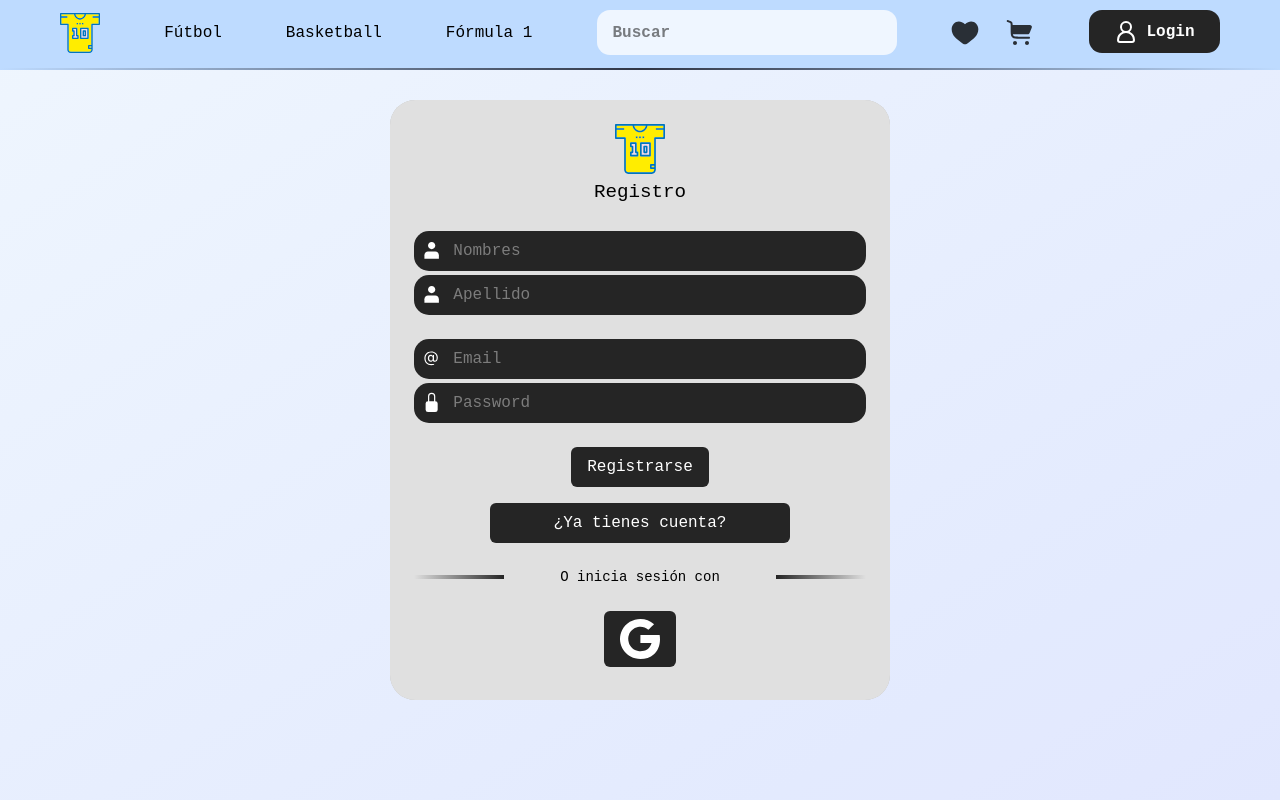
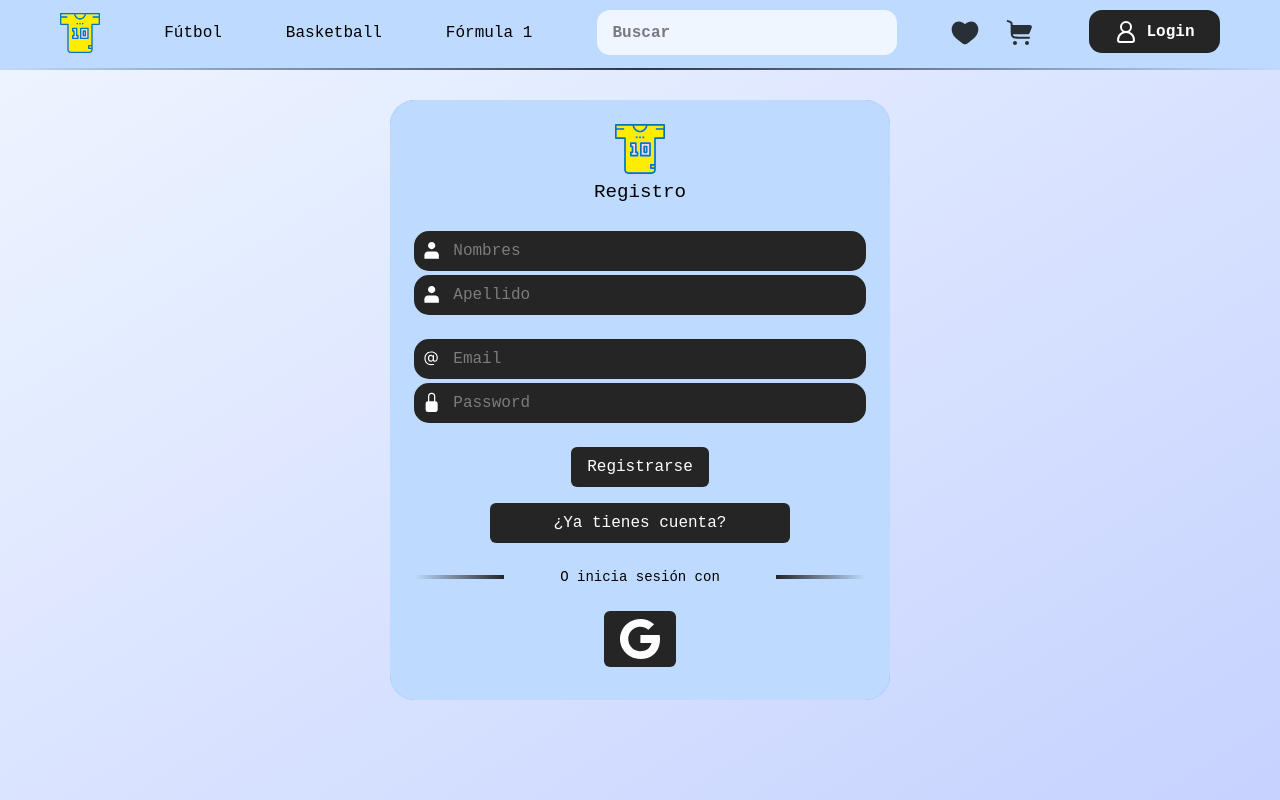
Before and after one commit to ldmora13/jerseys-colombia, a React (Vite) app: page /register in a window 1280 px wide. Built offline with nearby package versions, Linux system fonts and the light colour scheme; no server answers.

Commit message:
🔧 Color settings

```diff
--- a/src/components/Header.jsx
+++ b/src/components/Header.jsx
@@ -461,10 +461,10 @@ const Header = ({setCartVisible}) => {
                                     </div>
                                 </div>
                                 ): (
-                                <div id="card" className="rounded-[25px] w-full max-w-sm sm:max-w-md md:max-w-lg h-auto mx-auto transition-all duration-300 hover:shadow-[0_0_30px_1px_rgba(0,255,117,0.3)]" style={{ backgroundImage: "linear-gradient(163deg, #bebebe 0%, #bebebe 100%)",}}>
+                                <div id="card" className="rounded-[25px] w-full max-w-sm sm:max-w-md md:max-w-lg h-auto mx-auto transition-all duration-300 bg-blue-200 hover:shadow-[0_0_30px_1px_rgba(0,255,117,0.3)]">
                                     <div id="card2" className="w-full h-auto rounded-[25px] transition-all duration-200 hover:scale-[0.98] hover:rounded-[30px]">
                                     {/* Form */}
-                                        <form id="form" className="flex flex-col gap-5 sm:gap-6 p-4 sm:p-5 md:p-6 bg-[#e0e0e0] rounded-[25px]">
+                                        <form id="form" className="flex flex-col gap-5 sm:gap-6 p-4 sm:p-5 md:p-6 bg-gradient-to-br from-blue-50 to-indigo-100 rounded-[25px]">
                                         <p id="heading" className="text-center text-[1.1em] sm:text-[1.2em] text-black"> Iniciar sesión </p>
 
                                         {/* Email input */}
--- a/src/pages/ForgotPassword.jsx
+++ b/src/pages/ForgotPassword.jsx
@@ -58,12 +58,7 @@ const ForgotPassword = () => {
     <div className="h-screen w-screen flex justify-center items-center">
       <div
         id="card"
-        className="flex justify-center items-center rounded-[25px] w-[500px] h-[400px]"
-        style={{
-          backgroundImage:
-            "linear-gradient(163deg, #C9FCD4 0%, #AFFCBE 100%)",
-        }}
-      >
+        className="flex justify-center bg-blue-200 items-center rounded-[25px] w-[500px] h-[400px]">
         <div
           id="card2"
           className="rounded-0 w-[500px] h-[400px] transition-all duration-200 hover:scale-[0.98]"
@@ -71,7 +66,7 @@ const ForgotPassword = () => {
           {!isRecovery ? (
             <form
               onSubmit={handleResetPassword}
-              className="flex flex-col gap-6 p-6 bg-[#A4CEAC] rounded-[25px] h-full w-full"
+              className="flex flex-col gap-6 p-6 bg-gradient-to-br from-blue-100 to-indigo-200 rounded-[25px] h-full w-full"
             >
               <img src={logo} alt="logo" className="h-[40px]" />
               <p className="text-center text-2xl -mt-5">Jerseys Colombia</p>
@@ -93,7 +88,7 @@ const ForgotPassword = () => {
               <div className="flex justify-center">
                 <button
                   type="submit"
-                  className="flex items-center justify-center text-center w-[300px] p-2 rounded-md bg-[#252525] text-white hover:bg-[#AFFCBE] hover:text-black"
+                  className="flex items-center justify-center text-center w-[300px] p-2 rounded-md bg-[#252525] text-white hover:bg-blue-50 hover:text-black"
                 >
                   Enviar correo de restablecimiento
                 </button>
@@ -103,7 +98,7 @@ const ForgotPassword = () => {
           ) : (
             <form
               onSubmit={handleUpdatePassword}
-              className="flex flex-col gap-6 p-6 bg-[#A4CEAC] rounded-[25px] h-full w-full"
+              className="flex flex-col gap-6 p-6 bg-gradient-to-br from-blue-100 to-indigo-200 rounded-[25px] h-full w-full"
             >
               <p className="text-center text-xl">Nueva contraseña</p>
               <input
@@ -115,7 +110,7 @@ const ForgotPassword = () => {
               />
               <button
                 type="submit"
-                className="flex items-center justify-center text-center w-[300px] p-2 rounded-md bg-[#252525] text-white hover:bg-[#AFFCBE] hover:text-black"
+                className="flex items-center justify-center text-center w-[300px] p-2 rounded-md bg-[#252525] text-white hover:bg-blue-50 hover:text-black"
               >
                 Actualizar contraseña
               </button>
--- a/src/pages/Register.jsx
+++ b/src/pages/Register.jsx
@@ -94,17 +94,17 @@ const Register = () => {
   };
 
     return (
-        <div className="h-screen w-screen flex justify-center items-center bg-[#e0e0e00d]">
+        <div className="h-screen w-screen flex justify-center items-center bg-gradient-to-br from-blue-50 to-indigo-200">
             {alert.show && (
                 <Alert severity={alert.severity} variant="filled" className="absolute top-5 left-1/2 transform -translate-x-1/2 w-[300px] z-50" onClose={() => setAlert({ ...alert, show: false })}>
                     <AlertTitle>{alert.severity === "error" ? "Error" : "Éxito"}</AlertTitle>
                     {alert.message}
                 </Alert>
             )}
-            <div id="card" className="flex justify-center items-center rounded-[25px] w-[250px] h-[300px] md:w-[500px] md:h-[600px] " style={{backgroundImage: 'linear-gradient(163deg, #BEBEBE 0%, #BEBEBE 100%)',}}>
+            <div id="card" className="flex justify-center items-center bg-blue-400 rounded-[25px] w-[250px] h-[300px] md:w-[500px] md:h-[600px]">
                 <div id="card2" className="rounded-0 w-[500px] h-[600px] transition-all duration-200 hover:scale-[0.98] hover:rouded-[30px]">
 
-                    <form onSubmit={handleRegister} className=" text-black flex flex-col gap-6 p-6 bg-[#e0e0e0] rounded-[25px] h-full w-full">
+                    <form onSubmit={handleRegister} className=" text-black flex flex-col gap-6 p-6 bg-blue-200 rounded-[25px] h-full w-full">
                         <img src={logo} alt="logo" className="h-[50px]" />
                         <p className="text-center text-[1.2em] -mt-5">Registro</p>
 
```
